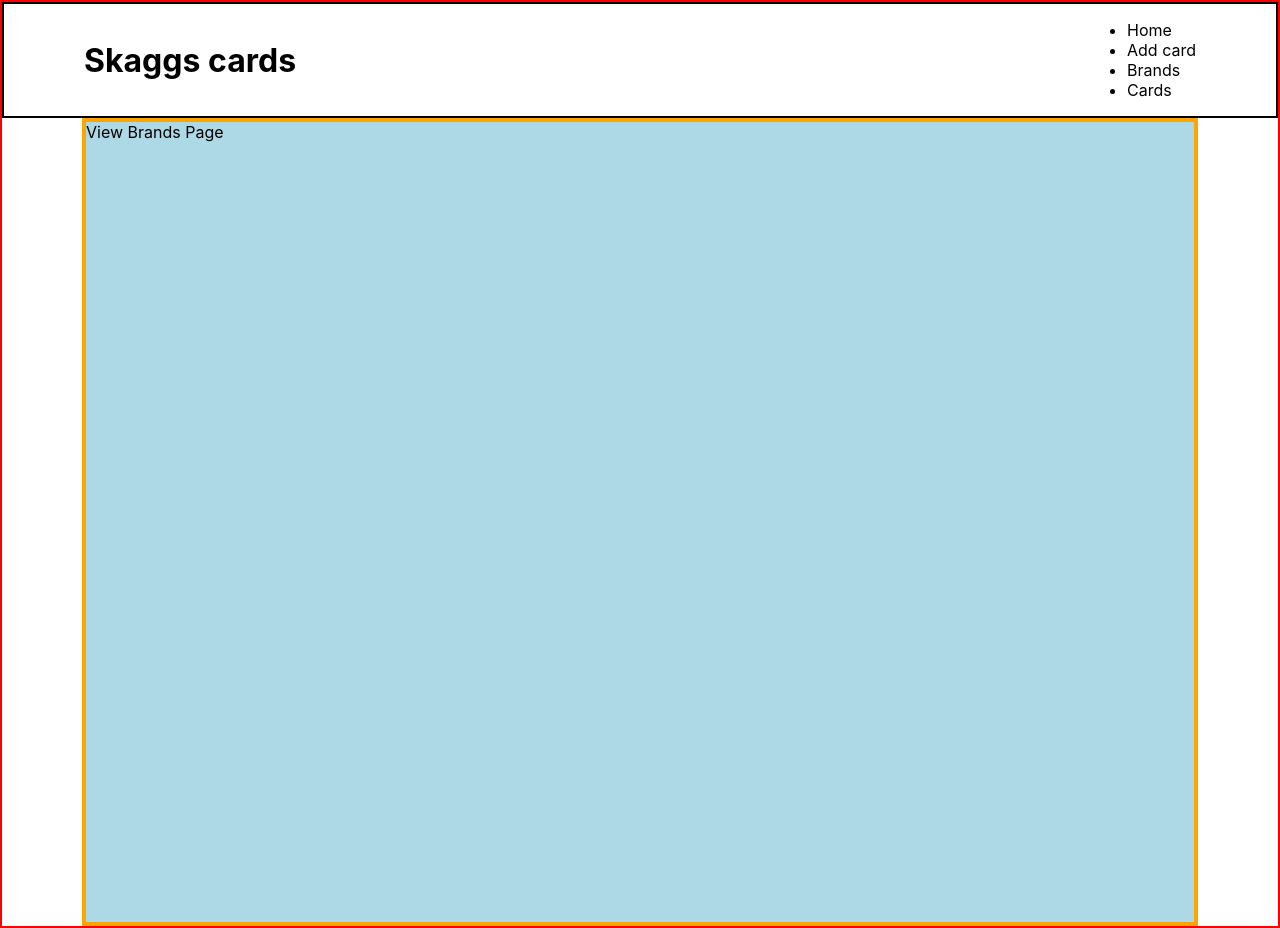
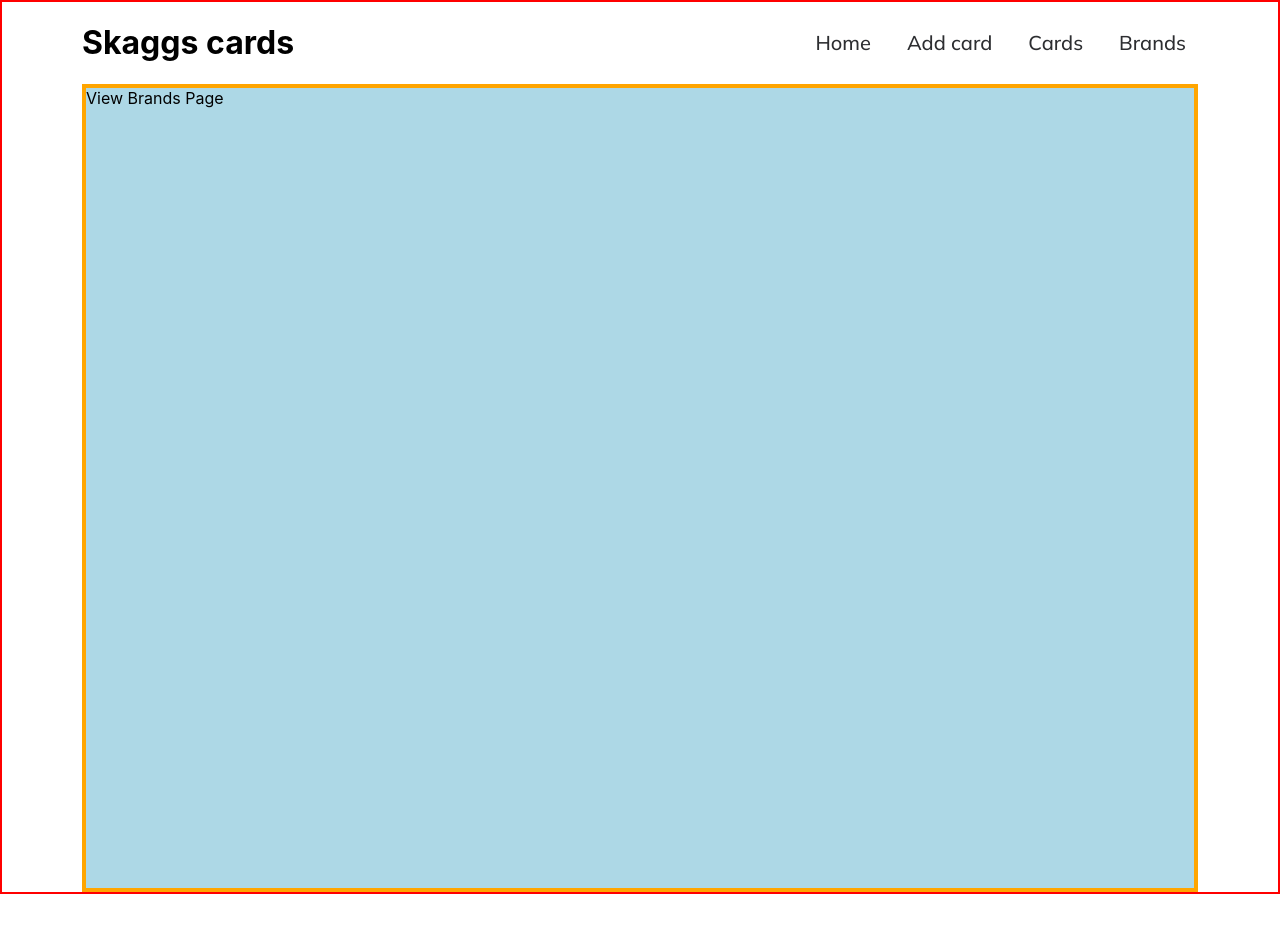
Before and after one commit to recon-designs-practice/card-list-2, a React (Create React App) app in the folder client/: page /view-brands in a window 1280 px wide. After the commit the page ends 894 px from the top, so only its background shows below. Built offline with nearby package versions, Linux system fonts and the light colour scheme.

Commit message:
styled header navigation

```diff
--- a/client/src/App.js
+++ b/client/src/App.js
@@ -28,8 +28,8 @@ const Main = styled.main`
 const linksArr = [
   {text: 'Home', path: '/'},
   {text: 'Add card', path: '/add-card'},
-  {text: 'Brands', path: '/view-brands'},
-  {text: 'Cards', path: '/view-cards'}
+  {text: 'Cards', path: '/view-cards'},
+  {text: 'Brands', path: '/view-brands'}
 ]
 
 function App() {
--- a/client/src/components/header/Header.js
+++ b/client/src/components/header/Header.js
@@ -9,7 +9,7 @@ const StyledHeader = styled.header`
   display: flex;
   justify-content: space-between;
   align-items: center;
-  border: 2px solid black;
+  // border: 2px solid black;
 `
 
 export default function Header(props) {
--- a/client/src/components/header/HeaderNav.js
+++ b/client/src/components/header/HeaderNav.js
@@ -1,13 +1,46 @@
 import React from 'react'
+import styled from 'styled-components'
+
+const Nav = styled.nav`
+  // padding: 0px;
+  // margin: 0px;
+  // border: 1px solid orange;
+`
+
+const NavList = styled.ul`
+  margin: 0px;
+  padding: 0px;
+  display: flex;
+  gap: 12px;
+  list-style-type: none;
+  // background: lightgray;
+`
+
+const NavListItem = styled.li`
+  padding: 4px 12px 4px 12px;
+  font-family: 'Mulish';
+  font-style: normal;
+  font-weight: 500;
+  font-size: 20px;
+  line-height: 24px;
+  color: #2D2E31;
+  border-radius: 2px;
+  // border: 1px dashed green;
+
+  &:hover {
+    cursor: pointer;
+    background: lightgray;
+  }
+`
 
 export default function HeaderNav(props) {
   const { links } = props
 
   return (
-  <nav>
-    <ul>
-      {links.map((link, idx) => <li key={idx}>{link.text}</li>)}
-    </ul>
-  </nav>
+    <Nav>
+      <NavList>
+        {links.map((link, idx) => <NavListItem key={idx}>{link.text}</NavListItem>)}
+      </NavList>
+    </Nav>
   )
 }
```
Also changed, not shown: 1 other file (tests, documents, lock files or other folders).
